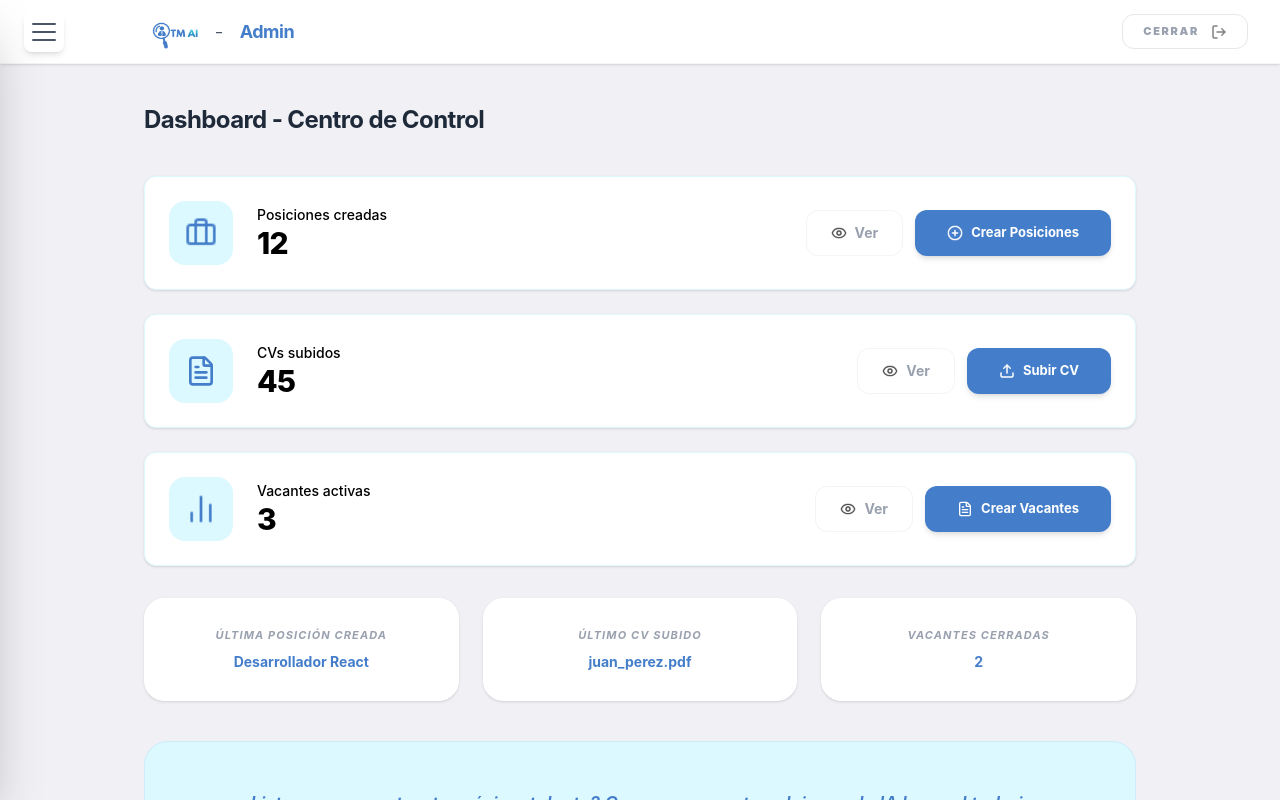
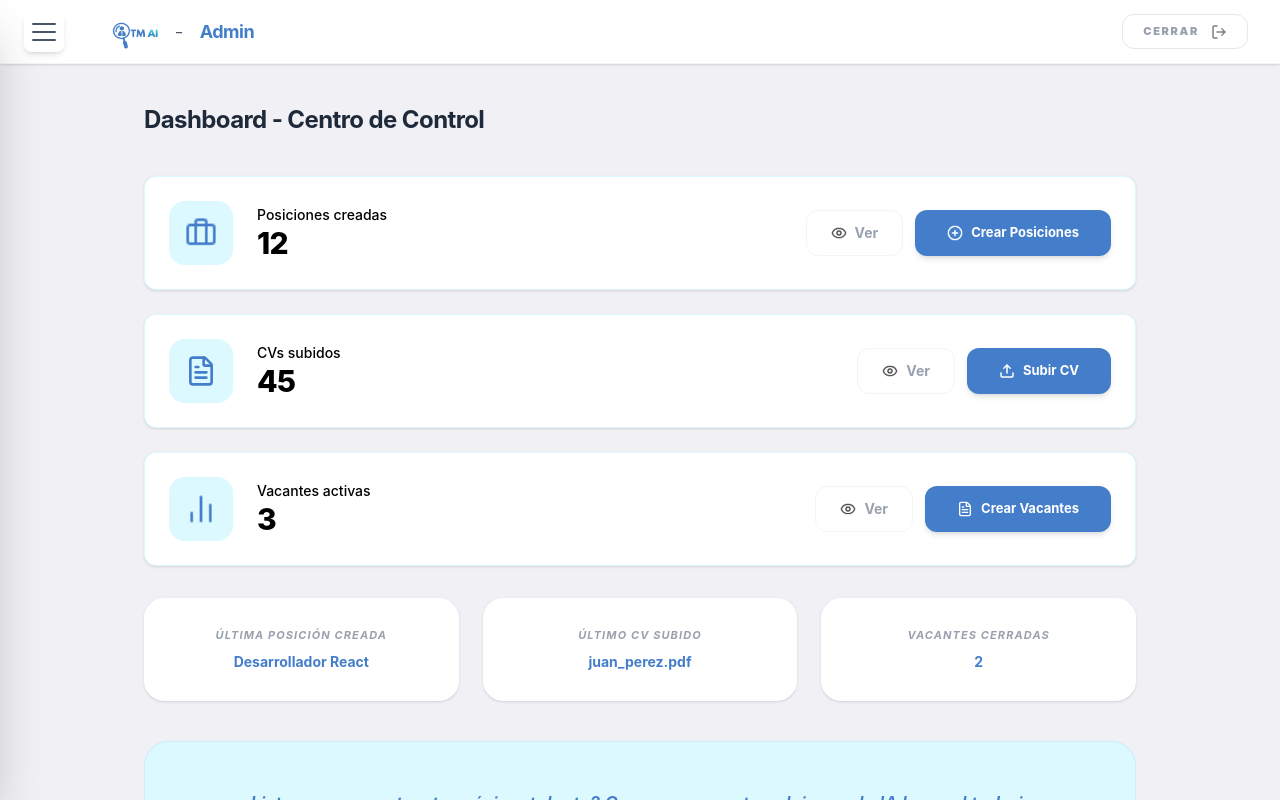
Before and after one commit to JosePerez0314/talentmatch-frontend, a React (Vite) app: page /dashboard in a window 1280 px wide. Built offline with nearby package versions, Linux system fonts and the light colour scheme; no server answers; the HTML template or start-up script is replaced by a standard one.

Commit message:
FIx(Layout, Sidebar) resolver layout and sidebar UI

```diff
--- a/src/layouts/Layout.jsx
+++ b/src/layouts/Layout.jsx
@@ -23,7 +23,7 @@ const Layout = () => { // 2. Ya no necesita { children } si usamos Outlet
                 {/* HEADER */}
                 <header className="h-16 bg-white border-b border-gray-100 flex items-center justify-between px-8 z-20 shadow-sm shrink-0">
                     <div className="flex items-center gap-6">
-                        <div className="flex items-center gap-4 ml-30">
+                        <div className="flex items-center gap-4 ml-20">
                             <Link to="/login" className="cursor-pointer hover:opacity-80 transition-opacity">
                                 <img
                                     src={Icons.logos.small}
--- a/src/layouts/Sidebar.jsx
+++ b/src/layouts/Sidebar.jsx
@@ -88,7 +88,7 @@ const Sidebar = () => {
                     </nav>
                 </div>
 
-                <div className="mt-auto pb-20 md:pb-5 px-5 border-gray-200">
+                <div className="mt-auto pb-10 md:pb-3 px-4 border-gray-200">
                     <button
                         onClick={handleLogout}
                         className="flex items-center gap-3 px-4 py-3 w-full text-gray-400 hover:text-red-500 hover:bg-red-50 transition-all text-sm font-bold border border-transparent hover:border-red-100 rounded-xl">
```
